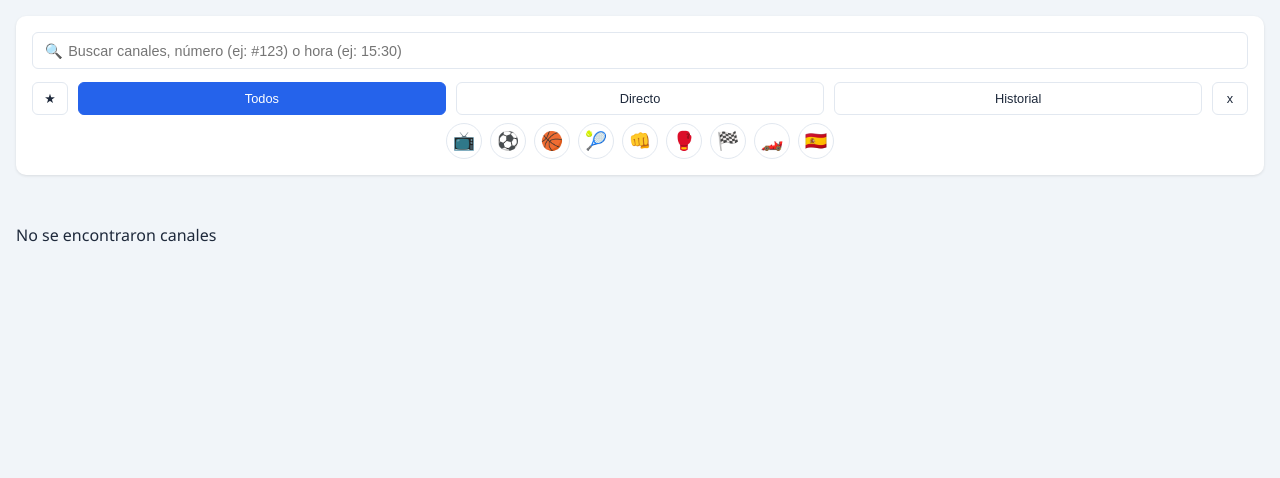
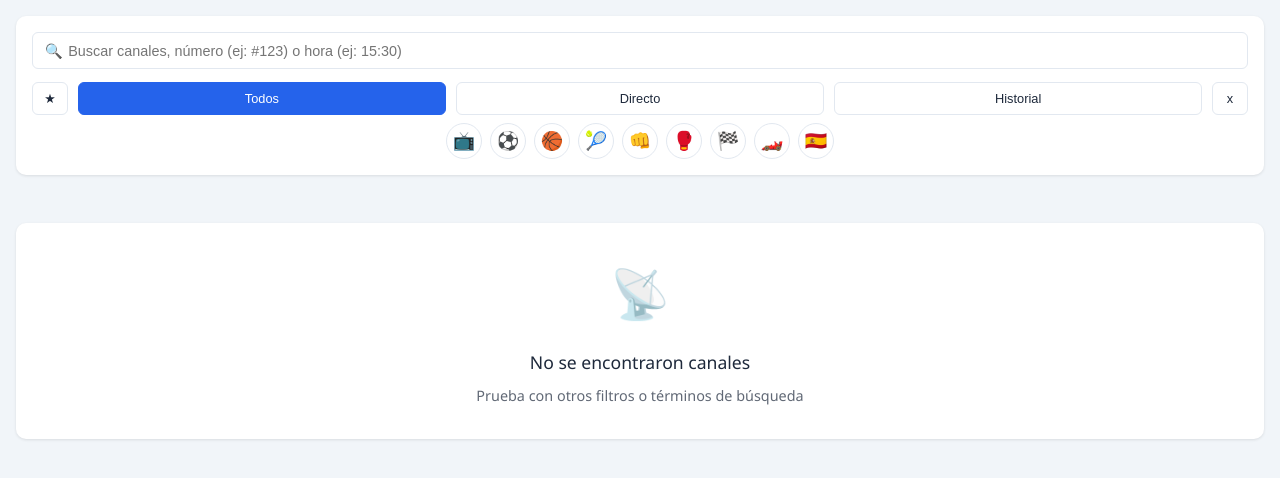
Before and after one commit to T22V/d, a plain HTML site: page index.html in a window 1280 px wide. Drawn offline with Linux system fonts and the light colour scheme; no server answers.

Commit message:
Add files via upload

```diff
--- a/index.html
+++ b/index.html
@@ -6,23 +6,34 @@
   <title>📺</title>
   <style>
     :root {
+      /* Colores base */
       --primary: #2563eb;
+      --primary-light: rgba(37, 99, 235, 0.1);
       --primary-dark: #1e50c7;
+
+      /* Modo claro */
       --bg-light: #f1f5f9;
       --card-bg: #ffffff;
       --text: #1e293b;
       --border-color: #e2e8f0;
-      --shadow-sm: 0 1px 3px rgba(0,0,0,0.1);
+
+      /* Constantes */
+      --white: #ffffff;
       --radius-md: 10px;
       --radius-sm: 6px;
-    }
+      --shadow-sm: 0 1px 3px rgba(0,0,0,0.1);
+    }
+
     body.dark-mode {
-      --bg-light: #1e293b;
-      --card-bg: #334155;
+      /* Modo oscuro - Fondos neutros */
+      --bg-light: #0f172a;
+      --card-bg: #1e293b;
       --text: #f8fafc;
-      --border-color: #475569;
+      --border-color: #334155;
       --shadow-sm: 0 1px 3px rgba(0,0,0,0.3);
-    }
+      --primary-light: rgba(var(--primary-rgb), 0.2);
+    }
+
     body {
       background: var(--bg-light);
       color: var(--text);
@@ -30,13 +41,15 @@
       line-height: 1.6;
       margin: 0;
       padding: 0;
-      transition: background 0.3s, color 0.3s;
-    }
+      transition: all 0.3s;
+    }
+
     .main-container {
       max-width: 1400px;
       margin: 1rem auto;
       padding: 0 1rem;
     }
+
     .search-filters {
       background: var(--card-bg);
       border-radius: var(--radius-md);
@@ -44,10 +57,12 @@
       margin-bottom: 1rem;
       box-shadow: var(--shadow-sm);
     }
+
     .search-box {
       position: relative;
       margin-bottom: 0.8rem;
     }
+
     .search-box input {
       width: 100%;
       padding: 0.6rem 1rem 0.6rem 2.2rem;
@@ -58,6 +73,7 @@
       color: var(--text);
       box-sizing: border-box;
     }
+
     .search-box::before {
       content: "🔍";
       position: absolute;
@@ -67,11 +83,13 @@
       color: var(--text);
       font-size: 0.9rem;
     }
+
     .filter-buttons {
       display: flex;
       gap: 0.6rem;
       margin-top: 0.8rem;
     }
+
     .filter-button {
       flex: 1;
       padding: 0.5rem;
@@ -82,18 +100,26 @@
       cursor: pointer;
       font-size: 0.8rem;
       font-weight: 500;
-    }
+      transition: all 0.2s;
+    }
+
+    .filter-button:hover {
+      border-color: var(--primary);
+    }
+
     .filter-button--active {
       background: var(--primary);
       color: white;
       border-color: var(--primary);
     }
+
     .filter-button--favorites, .filter-button--clear {
       flex: 0 0 auto;
       width: 36px;
       min-width: 36px;
       padding: 0.5rem 0;
     }
+
     .emoji-filters {
       display: flex;
       justify-content: center;
@@ -101,6 +127,7 @@
       margin-top: 8px;
       flex-wrap: wrap;
     }
+
     .emoji-filter-btn {
       width: 36px;
       height: 36px;
@@ -112,17 +139,25 @@
       display: flex;
       align-items: center;
       justify-content: center;
-    }
+      transition: all 0.2s;
+    }
+
+    .emoji-filter-btn:hover {
+      border-color: var(--primary);
+    }
+
     .emoji-filter-btn--active {
       background: var(--primary);
       color: white;
       border-color: var(--primary);
     }
+
     .channels-grid {
       display: grid;
       grid-template-columns: repeat(auto-fill, minmax(280px, 1fr));
       gap: 1rem;
     }
+
     .channel-card {
       background: var(--card-bg);
       border: 1px solid var(--border-color);
@@ -130,16 +165,20 @@
       padding: 1rem;
       cursor: pointer;
       box-shadow: var(--shadow-sm);
-    }
+      transition: all 0.2s;
+    }
+
     .channel-card:hover {
       transform: translateY(-3px);
       border-color: var(--primary);
     }
+
     .channel-header {
       display: flex;
       justify-content: space-between;
       margin-bottom: 0.5rem;
     }
+
     .channel-name {
       font-weight: 600;
       flex-grow: 1;
@@ -151,17 +190,20 @@
       justify-content: center;
       gap: 5px;
     }
+
     .channel-number {
       color: var(--primary);
       font-weight: 600;
       font-size: 0.75rem;
     }
+
     .channel-time {
       font-size: 0.75rem;
       display: flex;
       align-items: center;
       gap: 5px;
     }
+
     .channel-time--live::before, .channel-name--live::before {
       content: "";
       display: inline-block;
@@ -171,10 +213,12 @@
       background-color: #dc2626;
       animation: pulse 1.5s infinite;
     }
+
     .channel-event {
       font-size: 0.8rem;
       margin-top: 0.5rem;
     }
+
     .channel-sport {
       font-size: 0.7rem;
       color: var(--primary);
@@ -183,6 +227,7 @@
       overflow: hidden;
       text-overflow: ellipsis;
     }
+
     .player-container {
       background: black;
       border-radius: var(--radius-md);
@@ -192,14 +237,17 @@
       max-height: 85vh;
       display: none;
     }
+
     .player-container--active {
       display: block;
     }
+
     #videoFrame {
       width: 100%;
       height: 100%;
       border: none;
     }
+
     .player-controls {
       display: none;
       gap: 10px;
@@ -211,9 +259,11 @@
       position: relative;
       margin-bottom: 10px;
     }
+
     .player-controls--active {
       display: flex;
     }
+
     .control-btn {
       background: var(--primary);
       border: none;
@@ -225,10 +275,17 @@
       display: flex;
       align-items: center;
       justify-content: center;
-    }
+      transition: all 0.2s;
+    }
+
+    .control-btn:hover {
+      background: var(--primary-dark);
+    }
+
     .control-btn--active {
       background: var(--primary-dark);
     }
+
     .channel-info {
       position: absolute;
       left: 10px;
@@ -241,6 +298,7 @@
       overflow: hidden;
       text-overflow: ellipsis;
     }
+
     .channel-number-display {
       position: absolute;
       right: 10px;
@@ -249,6 +307,7 @@
       font-size: 0.9rem;
       font-weight: 600;
     }
+
     .modal {
       position: fixed;
       top: 0;
@@ -261,9 +320,11 @@
       align-items: center;
       z-index: 1001;
     }
+
     .modal--active {
       display: flex;
     }
+
     .modal__content {
       background: var(--card-bg);
       border-radius: var(--radius-md);
@@ -272,6 +333,7 @@
       max-width: 350px;
       box-shadow: var(--shadow-sm);
     }
+
     .modal__title {
       margin-bottom: 0.8rem;
       color: var(--text);
@@ -280,12 +342,14 @@
       align-items: center;
       gap: 8px;
     }
+
     .modal__actions {
       display: flex;
       justify-content: flex-end;
       gap: 0.6rem;
       margin-top: 1rem;
     }
+
     .modal__btn {
       padding: 0.5rem 0.8rem;
       border: none;
@@ -293,21 +357,30 @@
       cursor: pointer;
       font-weight: 500;
       font-size: 0.9rem;
-    }
+      transition: all 0.2s;
+    }
+
     .modal__btn--primary {
       background: var(--primary);
       color: white;
     }
+
+    .modal__btn--primary:hover {
+      background: var(--primary-dark);
+    }
+
     .settings-section {
       margin-bottom: 1.2rem;
       padding-bottom: 1rem;
       border-bottom: 1px solid var(--border-color);
     }
+
     .settings-section:last-child {
       border-bottom: none;
       margin-bottom: 0;
       padding-bottom: 0;
     }
+
     .settings-section__title {
       font-size: 0.9rem;
       color: var(--primary);
@@ -316,6 +389,7 @@
       align-items: center;
       gap: 8px;
     }
+
     .settings-item {
       display: flex;
       justify-content: space-between;
@@ -325,24 +399,29 @@
       border-radius: var(--radius-sm);
       transition: background 0.2s;
     }
+
     .settings-item:hover {
-      background: rgba(0,0,0,0.05);
-    }
+      background: var(--primary-light);
+    }
+
     .settings-item__info {
       display: flex;
       align-items: center;
       gap: 12px;
       flex: 1;
     }
+
     .settings-icon {
       font-size: 1.2rem;
     }
+
     .settings-label {
       font-size: 0.9rem;
       color: var(--text);
       font-weight: 500;
       display: block;
     }
+
     .settings-description {
       font-size: 0.75rem;
       color: var(--text);
@@ -350,17 +429,20 @@
       display: block;
       margin-top: 2px;
     }
+
     .settings-switch {
       position: relative;
       display: inline-block;
       width: 50px;
       height: 24px;
     }
+
     .settings-switch input {
       opacity: 0;
       width: 0;
       height: 0;
     }
+
     .settings-slider {
       position: absolute;
       cursor: pointer;
@@ -372,6 +454,7 @@
       transition: .4s;
       border-radius: 24px;
     }
+
     .settings-slider:before {
       position: absolute;
       content: "";
@@ -383,16 +466,20 @@
       transition: .4s;
       border-radius: 50%;
     }
+
     input:checked + .settings-slider {
       background-color: var(--primary);
     }
+
     input:checked + .settings-slider:before {
       transform: translateX(26px);
     }
+
     .color-picker {
       display: flex;
       gap: 6px;
     }
+
     .color-option {
       width: 24px;
       height: 24px;
@@ -401,13 +488,16 @@
       cursor: pointer;
       transition: transform 0.2s;
     }
+
     .color-option:hover {
       transform: scale(1.1);
     }
+
     .color-option.active {
       border-color: var(--text);
       transform: scale(1.1);
     }
+
     .channel-group {
       background: var(--card-bg);
       border: 1px solid var(--border-color);
@@ -416,32 +506,38 @@
       margin-bottom: 1rem;
       box-shadow: var(--shadow-sm);
     }
+
     .channel-group__header {
       padding: 0.8rem 1rem;
-      background: rgba(37, 99, 235, 0.1);
+      background: var(--primary-light);
       border-bottom: 1px solid var(--border-color);
       display: flex;
       justify-content: space-between;
       align-items: center;
     }
+
     .channel-group__title {
       font-weight: 600;
       color: var(--text);
     }
+
     .channel-group__sport {
       font-size: 0.8rem;
       color: var(--primary);
       margin-top: 0.2rem;
     }
+
     .channel-group__content {
       display: grid;
       grid-template-columns: repeat(auto-fill, minmax(280px, 1fr));
       gap: 0.8rem;
       padding: 0.8rem;
     }
+
     .channel-group__content--single {
       grid-template-columns: 1fr;
     }
+
     .offline-message {
       background: #fef2f2;
       color: #dc2626;
@@ -450,6 +546,7 @@
       margin-bottom: 1rem;
       text-align: center;
     }
+
     .update-notification {
       background: #dbeafe;
       color: var(--primary);
@@ -464,20 +561,24 @@
       opacity: 0;
       margin: 0;
     }
+
     .update-notification--show {
       max-height: 100px;
       opacity: 1;
       margin-bottom: 1rem;
     }
+
     .player-section--sticky {
       position: sticky;
       top: 0;
       z-index: 100;
       background: var(--bg-light);
     }
+
     .channel-card--favorite {
       border: 1px solid var(--primary);
     }
+
     .loading-spinner {
       display: inline-block;
       width: 40px;
@@ -488,6 +589,7 @@
       animation: spin 1s ease-in-out infinite;
       margin: 20px auto;
     }
+
     .loading-container {
       display: flex;
       justify-content: center;
@@ -498,49 +600,89 @@
       border-radius: var(--radius-sm);
       margin-bottom: 1rem;
     }
+
+    .no-results {
+      grid-column: 1 / -1;
+      text-align: center;
+      padding: 2rem;
+      background: var(--card-bg);
+      border-radius: var(--radius-md);
+      box-shadow: var(--shadow-sm);
+      margin-top: 1rem;
+    }
+
+    .no-results-icon {
+      font-size: 3rem;
+      margin-bottom: 1rem;
+      opacity: 0.5;
+    }
+
+    .no-results-text {
+      font-size: 1.1rem;
+      color: var(--text);
+      margin-bottom: 0.5rem;
+    }
+
+    .no-results-hint {
+      font-size: 0.9rem;
+      color: var(--text);
+      opacity: 0.7;
+    }
+
     @keyframes spin {
       to { transform: rotate(360deg); }
     }
+
     @keyframes pulse {
       0% { opacity: 1; }
       50% { opacity: 0.3; }
       100% { opacity: 1; }
     }
+
     @media (max-width: 768px) {
       .channels-grid {
         grid-template-columns: 1fr;
       }
+
       .filter-buttons {
         flex-wrap: nowrap;
       }
+
       .channel-group__content {
         grid-template-columns: 1fr;
       }
+
       .channel-info, .channel-number-display {
         position: static;
         transform: none;
         font-size: 0.75rem;
         max-width: 30%;
       }
+
       .channel-info {
         text-align: left;
         flex: 1;
       }
+
       .channel-number-display {
         text-align: right;
         margin-left: auto;
       }
     }
+
     @media (min-width: 768px) {
       .channels-grid {
         grid-template-columns: repeat(auto-fill, minmax(350px, 1fr));
       }
+
       .channel-name {
         font-size: 1rem;
       }
+
       .channel-event {
         font-size: 0.9rem;
       }
+
       .channel-sport {
         font-size: 0.8rem;
       }
@@ -623,7 +765,7 @@
             </div>
           </div>
           <div class="color-picker">
-            <button class="color-option" data-color="#2563eb" style="background:#2563eb"></button>
+            <button class="color-option active" data-color="#2563eb" style="background:#2563eb"></button>
             <button class="color-option" data-color="#dc2626" style="background:#dc2626"></button>
             <button class="color-option" data-color="#16a34a" style="background:#16a34a"></button>
             <button class="color-option" data-color="#9333ea" style="background:#9333ea"></button>
@@ -1141,7 +1283,13 @@
       document.getElementById('offlineMessage').style.display = state.isOnline ? 'none' : 'block';
 
       if (filteredChannels.length === 0) {
-        resultsDiv.innerHTML = '<p>No se encontraron canales</p>';
+        resultsDiv.innerHTML = `
+          <div class="no-results">
+            <div class="no-results-icon">📡</div>
+            <div class="no-results-text">No se encontraron canales</div>
+            <div class="no-results-hint">Prueba con otros filtros o términos de búsqueda</div>
+          </div>
+        `;
         return;
       }
 
@@ -1352,11 +1500,27 @@
     }
 
     function changePrimaryColor(color) {
+      const rgb = hexToRgb(color);
+      const isDarkMode = document.body.classList.contains('dark-mode');
+
+      document.documentElement.style.setProperty('--primary-rgb', `${rgb.r}, ${rgb.g}, ${rgb.b}`);
       document.documentElement.style.setProperty('--primary', color);
       document.documentElement.style.setProperty('--primary-dark', shadeColor(color, -20));
-      document.querySelectorAll('.color-option').forEach(btn => btn.classList.remove('active'));
+      document.documentElement.style.setProperty('--primary-light',
+        isDarkMode ? `rgba(${rgb.r}, ${rgb.g}, ${rgb.b}, 0.2)` : `rgba(${rgb.r}, ${rgb.g}, ${rgb.b}, 0.1)`);
+
+      document.querySelectorAll('.color-option').forEach(btn => {
+        btn.classList.remove('active');
+      });
       document.querySelector(`.color-option[data-color="${color}"]`).classList.add('active');
       localStorage.setItem('primaryColor', color);
+    }
+
+    function hexToRgb(hex) {
+      const r = parseInt(hex.slice(1, 3), 16);
+      const g = parseInt(hex.slice(3, 5), 16);
+      const b = parseInt(hex.slice(5, 7), 16);
+      return { r, g, b };
     }
 
     function shadeColor(color, percent) {
@@ -1372,11 +1536,7 @@
       G = (G<255)?G:255;
       B = (B<255)?B:255;
 
-      const RR = ((R.toString(16).length==1)?"0"+R.toString(16):R.toString(16));
-      const GG = ((G.toString(16).length==1)?"0"+G.toString(16):G.toString(16));
-      const BB = ((B.toString(16).length==1)?"0"+B.toString(16):B.toString(16));
-
-      return "#"+RR+GG+BB;
+      return `#${R.toString(16).padStart(2,'0')}${G.toString(16).padStart(2,'0')}${B.toString(16).padStart(2,'0')}`;
     }
 
     document.addEventListener('DOMContentLoaded', () => {
```
